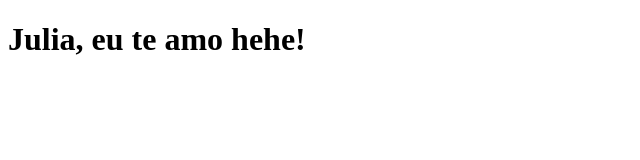
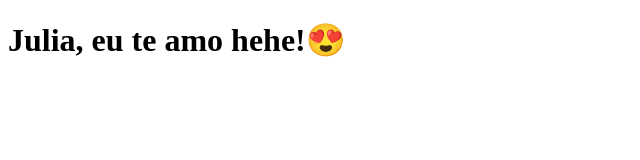
Before and after one commit to CesarZanotelli1/tabnews-clone, a Next.js app: page / in a window 1280 px wide. Shown: the top 160 px of the page, without its empty margins (0-640 px from the left). Built offline with nearby package versions, Linux system fonts and the light colour scheme.

Commit message:
altera a frase

```diff
--- a/pages/index.js
+++ b/pages/index.js
@@ -1,5 +1,5 @@
 function Home(){
-    return <h1>Julia, eu te amo hehe!</h1>
+    return <h1>Julia, eu te amo hehe!😍</h1>
 }
 
 export default Home;
```
